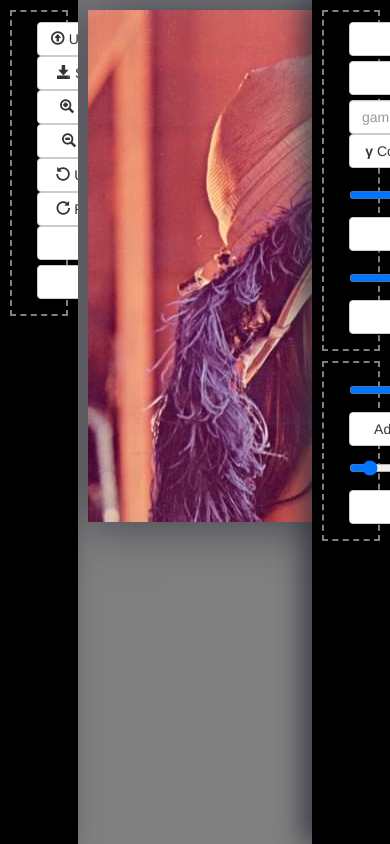
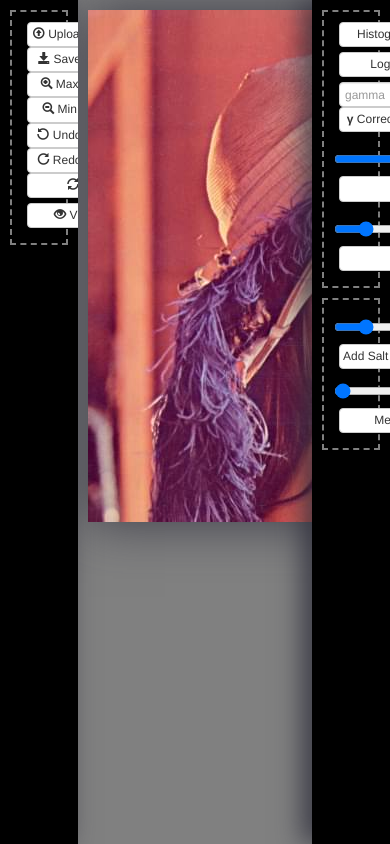
Before and after one commit to TummanapallyAnuraag/EE610_GUI, a PHP site: page / in a window 390 px wide. Run offline with PHP 8.4, Linux system fonts and the light colour scheme.

Commit message:
Improved Mobile UI

```diff
--- a/web_resources/gui.css
+++ b/web_resources/gui.css
@@ -99,3 +99,38 @@ input[type=range]{
 	background-color: green;
 	box-shadow: 3px 3px 10px grey;
 }
+
+@media only screen and (max-width: 1000px) {
+
+	controls{
+		padding-top: 0px;
+	}
+
+	.col-sm-6{
+		padding: 0px 5px;
+	}
+
+	.control-box button{
+		width: 65px;
+		padding: 3px;
+		font-size: 12px;
+	}
+
+	.control-row-single button{
+		width: 140px;
+		margin-left: 5px;
+	}
+
+	input[type=range]{
+		width: 100%;
+		padding: 0px;
+		margin: 0px;
+	}
+
+	#gamma_correct_frame input{
+		width: 105% !important;
+		height: 25px;
+		font-size: 12px;
+		padding: 0px 5px;
+	}
+}
```
